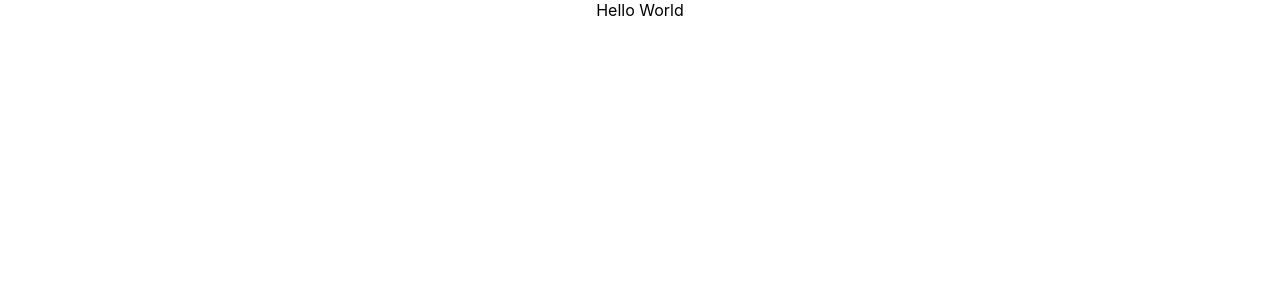
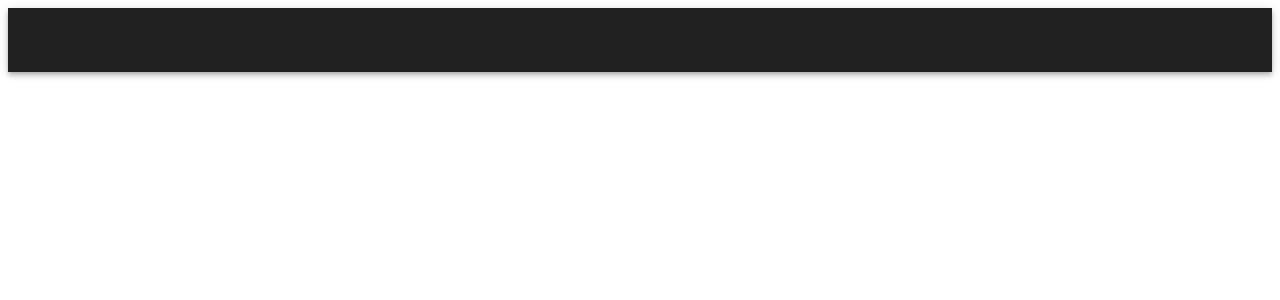
Before and after one commit to Devorein/yuplod, a React (Create React App) app in the folder frontend/: page / in a window 1280 px wide. Shown: the top 300 px of the page. Built offline with nearby package versions, Linux system fonts and the light colour scheme.

Commit message:
F: Added Navbar component

```diff
--- a/frontend/public/index.html
+++ b/frontend/public/index.html
@@ -1,20 +1,21 @@
 <!DOCTYPE html>
 <html lang="en">
+
 <head>
   <meta charset="utf-8" />
   <link rel="icon" href="%PUBLIC_URL%/favicon.ico" />
   <meta name="viewport" content="width=device-width, initial-scale=1" />
   <meta name="theme-color" content="#000000" />
-    <meta
-      name="description"
-      content="Web site created using create-react-app"
-    />
+  <meta name="description" content="Web site created using create-react-app" />
   <link rel="apple-touch-icon" href="%PUBLIC_URL%/logo192.png" />
   <!--
       manifest.json provides metadata used when your web app is installed on a
       user's mobile device or desktop. See https://developers.google.com/web/fundamentals/web-app-manifest/
     -->
   <link rel="manifest" href="%PUBLIC_URL%/manifest.json" />
+  <link rel="preconnect" href="https://fonts.googleapis.com">
+  <link rel="preconnect" href="https://fonts.gstatic.com" crossorigin>
+  <link href="https://fonts.googleapis.com/css2?family=Poppins:wght@300;400;500;700&display=swap" rel="stylesheet">
   <!--
       Notice the use of %PUBLIC_URL% in the tags above.
       It will be replaced with the URL of the `public` folder during the build.
@@ -26,6 +27,7 @@
     -->
   <title>React App</title>
 </head>
+
 <body>
   <noscript>You need to enable JavaScript to run this app.</noscript>
   <div id="root"></div>
@@ -40,4 +42,5 @@
       To create a production bundle, use `npm run build` or `yarn build`.
     -->
 </body>
+
 </html>
--- a/frontend/src/App.tsx
+++ b/frontend/src/App.tsx
@@ -1,10 +1,11 @@
 import React from 'react';
 import './App.css';
+import { Navbar } from './components';
 
 function App() {
   return (
     <div className="App">
-      Hello World
+      <Navbar />
     </div>
   );
 }
--- /dev/null
+++ b/frontend/src/components/Navbar/index.tsx
@@ -0,0 +1,34 @@
+import AppBar from '@material-ui/core/AppBar';
+import Button from '@material-ui/core/Button';
+import { createStyles, makeStyles, Theme } from '@material-ui/core/styles';
+import Toolbar from '@material-ui/core/Toolbar';
+import React from 'react';
+
+const useStyles = makeStyles((theme: Theme) =>
+  createStyles({
+    root: {
+      flexGrow: 1,
+    },
+    menuButton: {
+      marginRight: theme.spacing(2),
+    },
+    title: {
+      flexGrow: 1,
+    },
+  }),
+);
+
+export default function Navbar() {
+  const classes = useStyles();
+
+  return (
+    <div className={classes.root}>
+      <AppBar position="static">
+        <Toolbar>
+          <Button color="primary">Register</Button>
+          <Button color="primary">Login</Button>
+        </Toolbar>
+      </AppBar>
+    </div>
+  );
+}
--- /dev/null
+++ b/frontend/src/components/index.tsx
@@ -0,0 +1,5 @@
+import Navbar from "./Navbar"
+
+export {
+  Navbar
+}
--- a/frontend/src/index.css
+++ b/frontend/src/index.css
@@ -1,13 +1,3 @@
 body {
-  margin: 0;
-  font-family: -apple-system, BlinkMacSystemFont, 'Segoe UI', 'Roboto', 'Oxygen',
-    'Ubuntu', 'Cantarell', 'Fira Sans', 'Droid Sans', 'Helvetica Neue',
-    sans-serif;
-  -webkit-font-smoothing: antialiased;
-  -moz-osx-font-smoothing: grayscale;
+  font-family: 'Poppins'
 }
-
-code {
-  font-family: source-code-pro, Menlo, Monaco, Consolas, 'Courier New',
-    monospace;
-}
```
Lines whose indentation alone changed are shown as unchanged.
